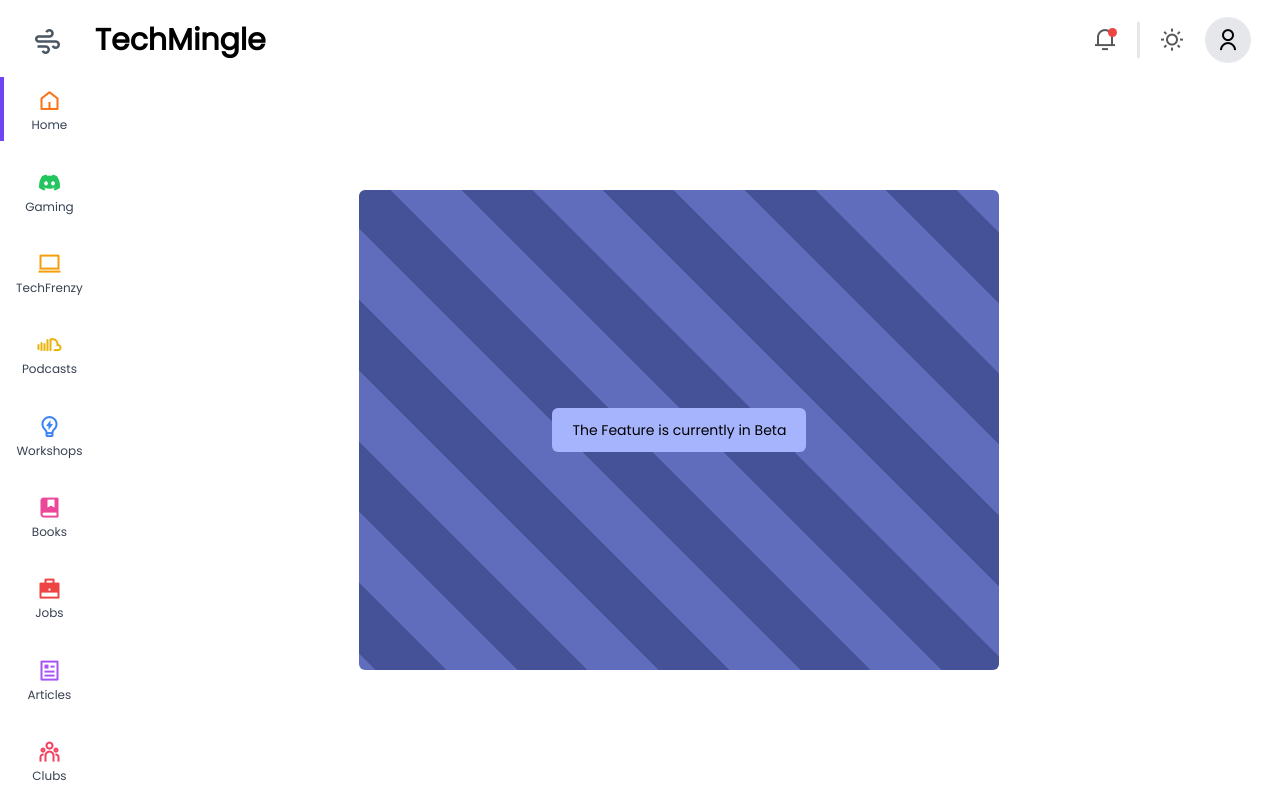
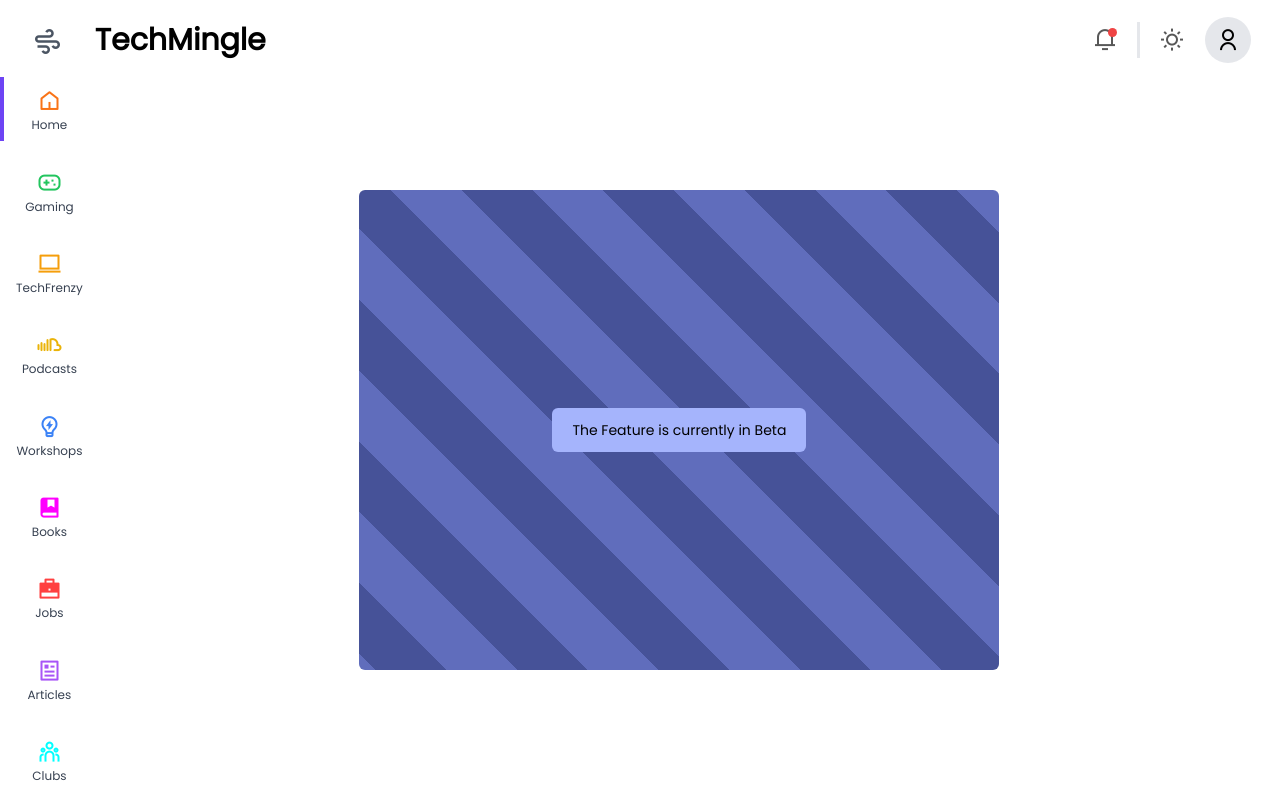
Before and after one commit to BubbleBitCore/TechMingle, a React (Create React App) app: page / in a window 1280 px wide. Built offline with nearby package versions, Linux system fonts and the light colour scheme.

Commit message:
improves sidebar styles and fonts

```diff
--- a/public/index.html
+++ b/public/index.html
@@ -51,6 +51,13 @@
       href="https://fonts.googleapis.com/css2?family=Orbitron:wght@400..900&display=swap"
       rel="stylesheet"
     />
+    <!-- Inter Font -->
+    <link rel="preconnect" href="https://fonts.googleapis.com" />
+    <link rel="preconnect" href="https://fonts.gstatic.com" crossorigin />
+    <link
+      href="https://fonts.googleapis.com/css2?family=Inter:wght@100..900&display=swap"
+      rel="stylesheet"
+    />
   </head>
   <body>
     <noscript>You need to enable JavaScript to run this app.</noscript>
--- a/src/components/MobileSidebar.jsx
+++ b/src/components/MobileSidebar.jsx
@@ -81,7 +81,7 @@ const MobileSidebar = () => {
                                   : "hover:bg-gray-100"
                               } transition-all`
                             : ""
-                        } transition-all rounded-xl cursor-pointer ${
+                        } transition-all rounded-md cursor-pointer ${
                           item.name.toLowerCase() === selectedItem
                             ? `bg-[color:var(--primary-color)] ${
                               mode
@@ -91,8 +91,8 @@ const MobileSidebar = () => {
                             : "text-gray-500 "
                         } ${mode?"hover:text-white":"hover:text-gray-700"}`}
                       >
-                        <i className={`${item.icon} text-xl`}></i>
-                        <p>{item.name === "" ? "home" : item.name}</p>
+                        <i className={`${item.icon} text-xl font-thin`}></i>
+                        <p className={`text-lg inter`}>{item.name === "" ? "home" : item.name}</p>
                       </div>
                     ) : null
                   )
--- a/src/constants/navigation.js
+++ b/src/constants/navigation.js
@@ -7,7 +7,7 @@ export const navigation = [
   {
     name: "Gaming",
     link: "/gaming",
-    icon: "ri-discord-fill text-green-500",
+    icon: "ri-gamepad-line text-green-500",
   },
   {
     name: "TechFrenzy",
@@ -16,9 +16,9 @@ export const navigation = [
   },
   { name: "Podcasts", link: "/podcasts/landing", icon: "ri-soundcloud-line text-yellow-500" },
   { name: "Workshops", link: "/workshops", icon: "ri-lightbulb-flash-line text-blue-500" },
-  { name: "Books", link: "/books", icon: "ri-book-marked-fill text-pink-500" },
-  { name: "Jobs", link: "/jobs", icon: "ri-briefcase-fill text-red-500" },
+  { name: "Books", link: "/books", icon: "ri-book-marked-fill text-[#ff00ff]" },
+  { name: "Jobs", link: "/jobs", icon: "ri-briefcase-fill text-[#ff4040]" },
   { name: "Articles", link: "/articles", icon: "ri-article-line text-purple-500" },
-  { name: "Clubs", link: "/clubs", icon: "ri-team-line text-rose-500" },
+  { name: "Clubs", link: "/clubs", icon: "ri-team-line text-[#00ffff]" },
   { name: "Settings", link: "/settings", icon: "ri-settings-4-line text-fuchsia-300" },
 ];
--- a/src/index.css
+++ b/src/index.css
@@ -36,6 +36,12 @@ html {
   font-family: "Orbitron", sans-serif;
   font-optical-sizing: auto;
   font-weight: 400;
+  font-style: normal;
+}
+.inter {
+  font-family: "Inter", sans-serif;
+  font-optical-sizing: auto;
+  font-weight: 500;
   font-style: normal;
 }
 
@@ -83,7 +89,6 @@ html {
     box-shadow: none;
   }
 }
-
 
 /* Login page */
 
```
